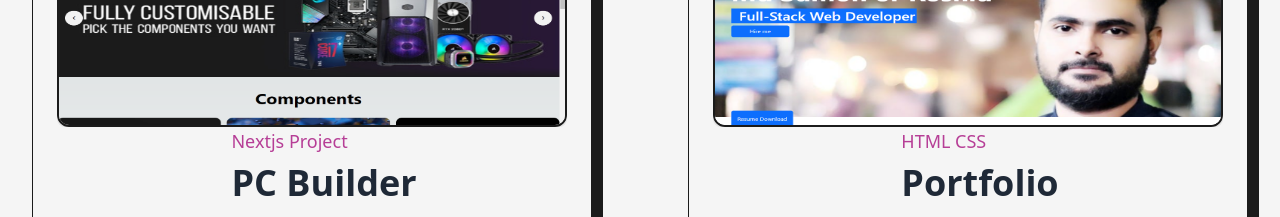
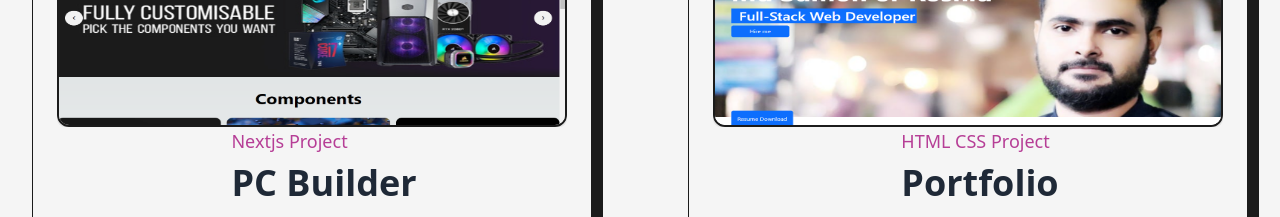
Before and after one commit to sumonhasan55/sumon_hasan_portfolio-nextjs, a Next.js app: page /projects in a window 1280 px wide. Shown: the part 820-1037 px from the top of the page. Built offline with nearby package versions, Linux system fonts and the light colour scheme.

Commit message:
update project page

```diff
--- a/src/pages/projects.js
+++ b/src/pages/projects.js
@@ -148,7 +148,7 @@ const projects = () => {
                                 img={Project3}
 
 
-                                type="HTML CSS "
+                                type="HTML CSS Project"
 
                                 link="https://sumon-hasan-portfolio.netlify.app/"
                                 github="https://github.com/sumonhasan55/Sumon-Hasan-Portfolio.git"
```
